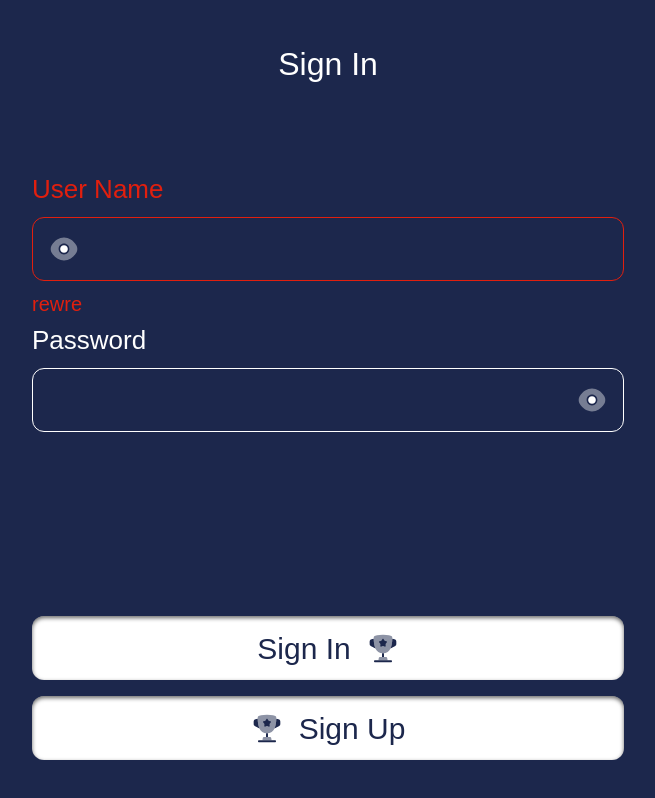
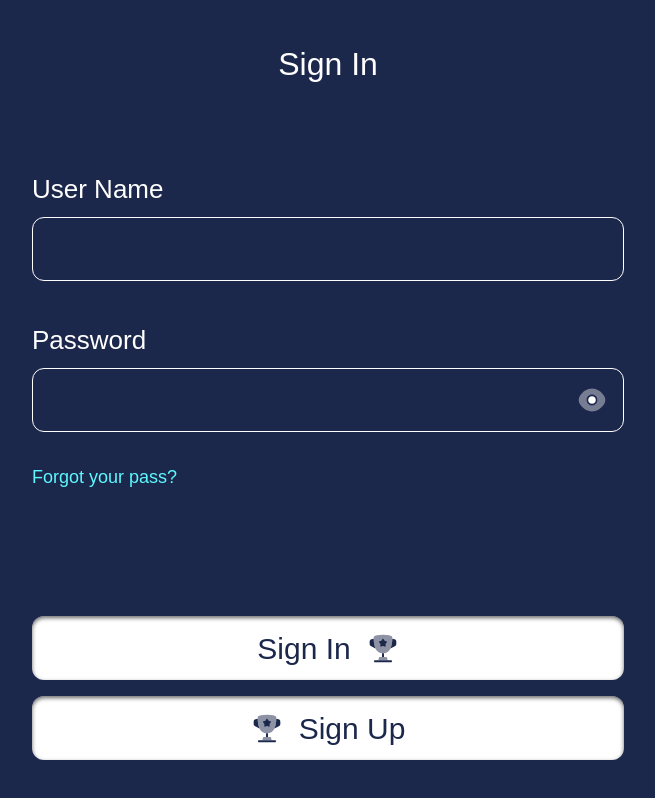
Before and after one commit to m-ehsan81/jc-app, a Next.js app: page /sign-in in a window 1280 px wide. Shown: the whole page, without its empty margins (312-967 px from the left). Built offline with nearby package versions, Linux system fonts and the light colour scheme; a web font is replaced by a local one.

Commit message:
fix login page routing

```diff
--- a/src/app/sign-in/page.tsx
+++ b/src/app/sign-in/page.tsx
@@ -7,22 +7,29 @@ import {
 } from "@/components/customs";
 import { EyeSVG } from "@/svgs";
 import CupSVG from "@/svgs/cup";
+import Link from "next/link";
+import { useRouter } from "next/navigation";
 
 const SignIn: React.FC = () => {
+  const router = useRouter();
+
   return (
     <div className="px-6 py-10 flex justify-between flex-col h-screen">
       <div>
         <p className="text-[2rem] text-center">Sign In</p>
 
         <div className="flex flex-col gap-2 mt-[5.125rem]">
-          <CustomInput
-            label="User Name"
-            isError={true}
-            helperText="rewre"
-            startIcon={<EyeSVG />}
-            id="1"
-          />
-          <CustomPassInput label="Password" id="2" />
+          <CustomInput label="User Name" id="1" />
+
+          <div>
+            <CustomPassInput label="Password" id="2" />
+            <Link
+              href="/forget-password"
+              className="!text-[#5CF8FD] text-[1.125rem]"
+            >
+              Forgot your pass?
+            </Link>
+          </div>
         </div>
       </div>
 
@@ -31,7 +38,7 @@ const SignIn: React.FC = () => {
           Sign In
         </CustomButton>
         <CustomButton
-          onClick={() => console.log("first")}
+          onClick={() => router.push("/sign-up")}
           startIcon={<CupSVG />}
         >
           Sign Up
```
